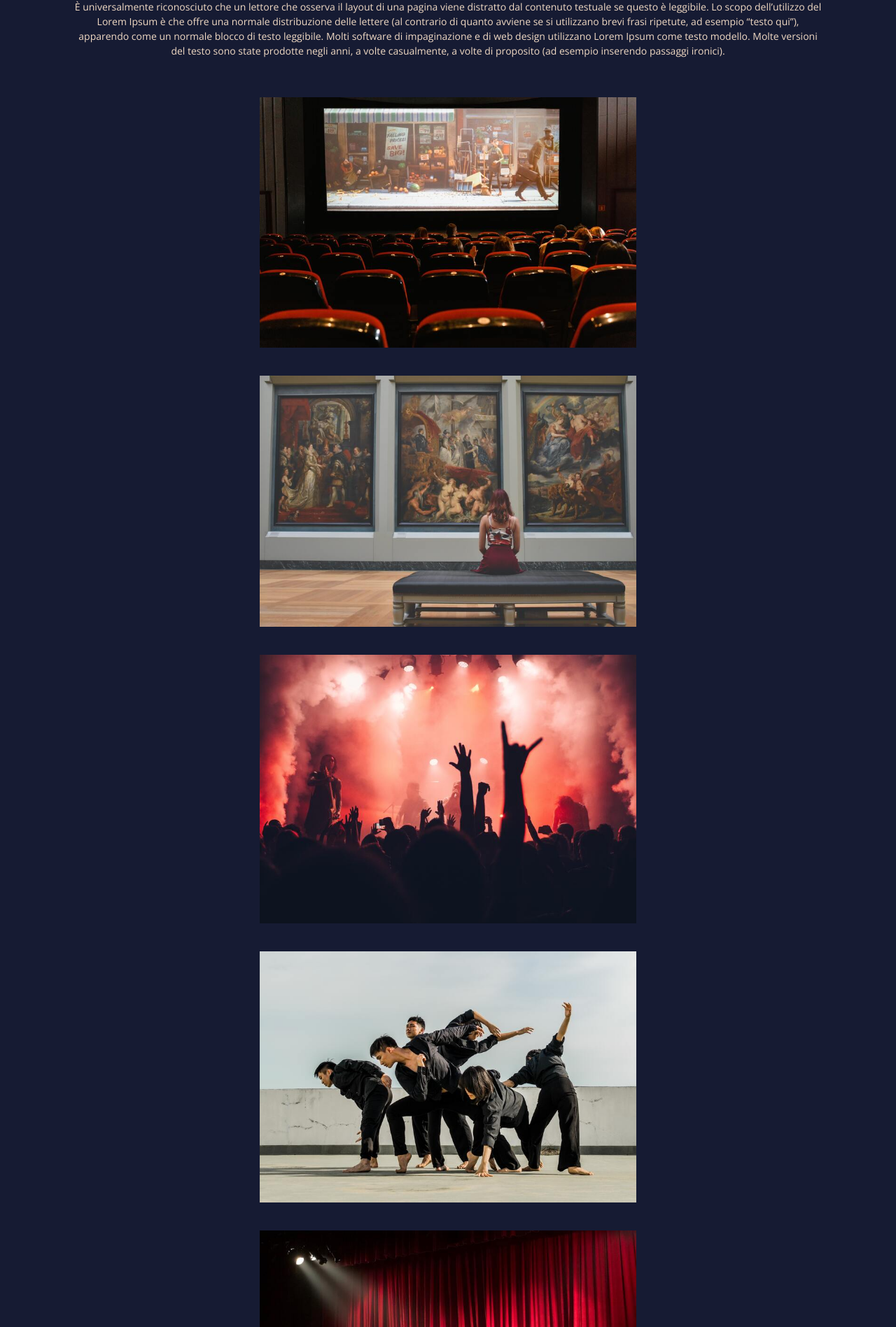
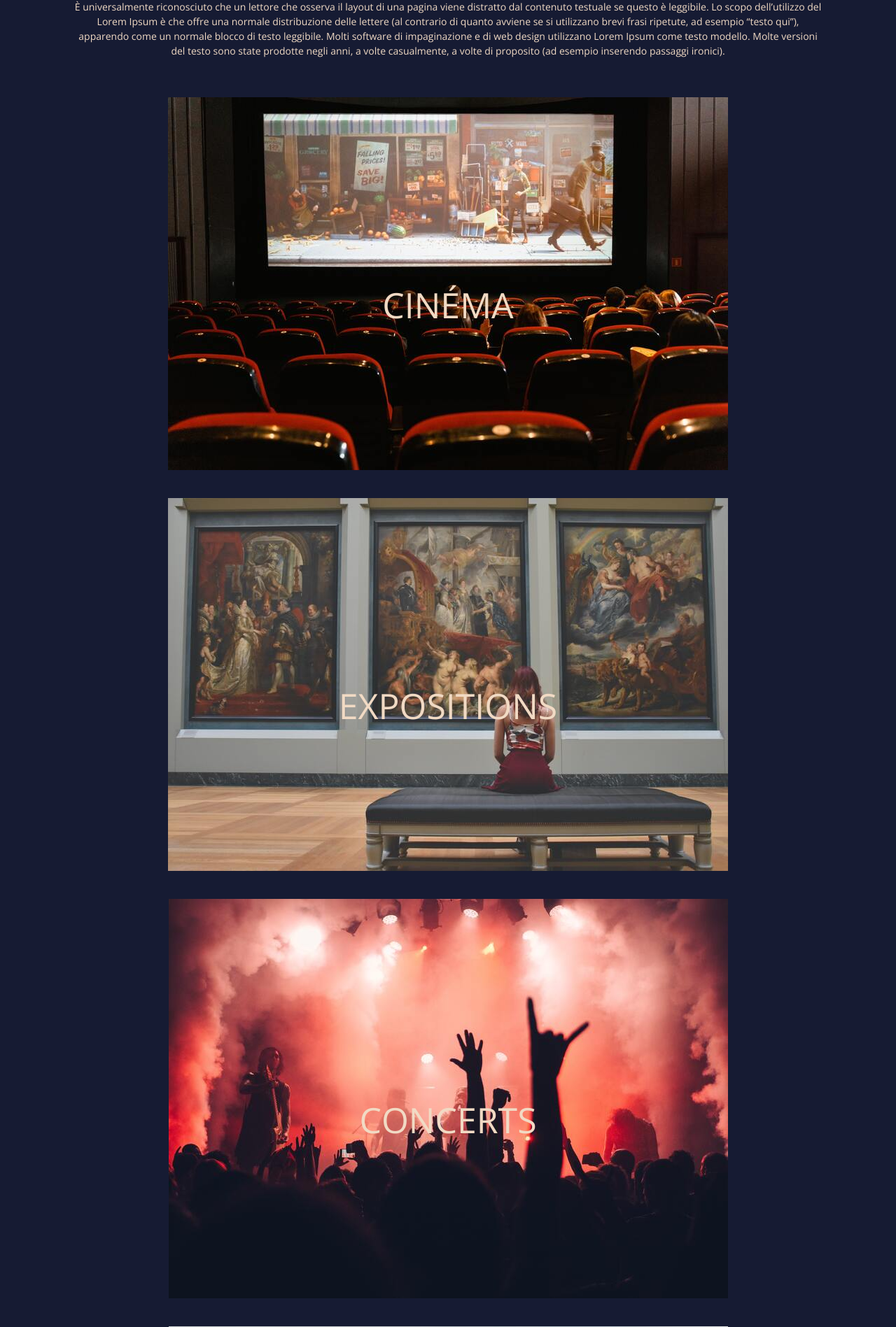
Before and after one commit to NLavroff/DonkeyEvent, a PHP site: page / in a window 1280 px wide. Shown: the part 697-2594 px from the top of the page at 70% size. Run offline with PHP 8.4, Linux system fonts and the light colour scheme; data that the repository does not hold is empty.

Commit message:
add images and text on index

```diff
--- a/header.php
+++ b/header.php
@@ -36,9 +36,6 @@ if (isset($_POST['user_login'])){
   <meta charset="UTF-8">
   <meta http-equiv="X-UA-Compatible" content="IE=edge">
   <meta name="viewport" content="width=device-width, initial-scale=1.0">
-
-  <meta name="title" content="Réservez vos places pour <?php echo $event['name']; ?> avec DonkeyEvent">
-<meta name="description" content="<?php echo $event['description']; ?>">
 
   <link href="https://cdn.jsdelivr.net/npm/bootstrap@5.1.3/dist/css/bootstrap.min.css" rel="stylesheet" integrity="sha384-1BmE4kWBq78iYhFldvKuhfTAU6auU8tT94WrHftjDbrCEXSU1oBoqyl2QvZ6jIW3" crossorigin="anonymous">
 
--- a/index.php
+++ b/index.php
@@ -35,23 +35,35 @@ $events = $statement->fetchAll();
     </div>
 </div>
 
-<div class="container img-fluid">
-    <div>
-      <img src="medias/cinema.jpg" alt="cinema" class="w-50">
-    </div>
-    <div>
-      <img src="medias/expo.jpg" alt="exposition" class="w-50">
-    </div>
-    <div>
-      <img src="medias/concert.jpg" alt="concert" class="w-50">
-    </div>
-    <div>
-      <img src="medias/danse.jpg" alt="danse" class="w-50">
-    </div>
-    <div>
-      <img src="medias/theatre.jpg" alt="theatre" class="w-50">
-    </div>
+<div class="container">
+
+<div class="container img-genre text-center ">
+        <img src="medias/cinema.jpg" class="w-60 img-fluid">
+        <h3 class="genre">CINÉMA</h3>
 </div>
+
+<div class="container img-genre text-center ">
+        <img src="medias/expo.jpg" class="w-60 img-fluid">
+        <h3 class="genre">EXPOSITIONS</h3>
+</div>
+
+<div class="container img-genre text-center ">
+        <img src="medias/concert.jpg" class="w-60 img-fluid">
+        <h3 class="genre">CONCERTS</h3>
+</div>
+
+<div class="container img-genre text-center ">
+        <img src="medias/danse.jpg" class="w-60 img-fluid">
+        <h3 class="genre">DANSE</h3>
+</div>
+
+<div class="container img-genre text-center ">
+        <img src="medias/theatre.jpg" class="w-60 img-fluid">
+        <h3 class="genre">THÉÂTRE</h3>
+</div>
+
+</div>
+
 
 <ul>
     <?php foreach($events as $event): ?>
--- a/style.css
+++ b/style.css
@@ -182,4 +182,17 @@ header .overlay {
   z-index: 1;
 }
 
+.img-genre {
+  position: relative;
+}
+
+.genre {
+  position: absolute;
+  top: 50%;
+  left: 50%;
+  transform: translateX(-50%);
+  font-size: 50px;
+}
+
+
 /*# sourceMappingURL=style.css.map */
```
